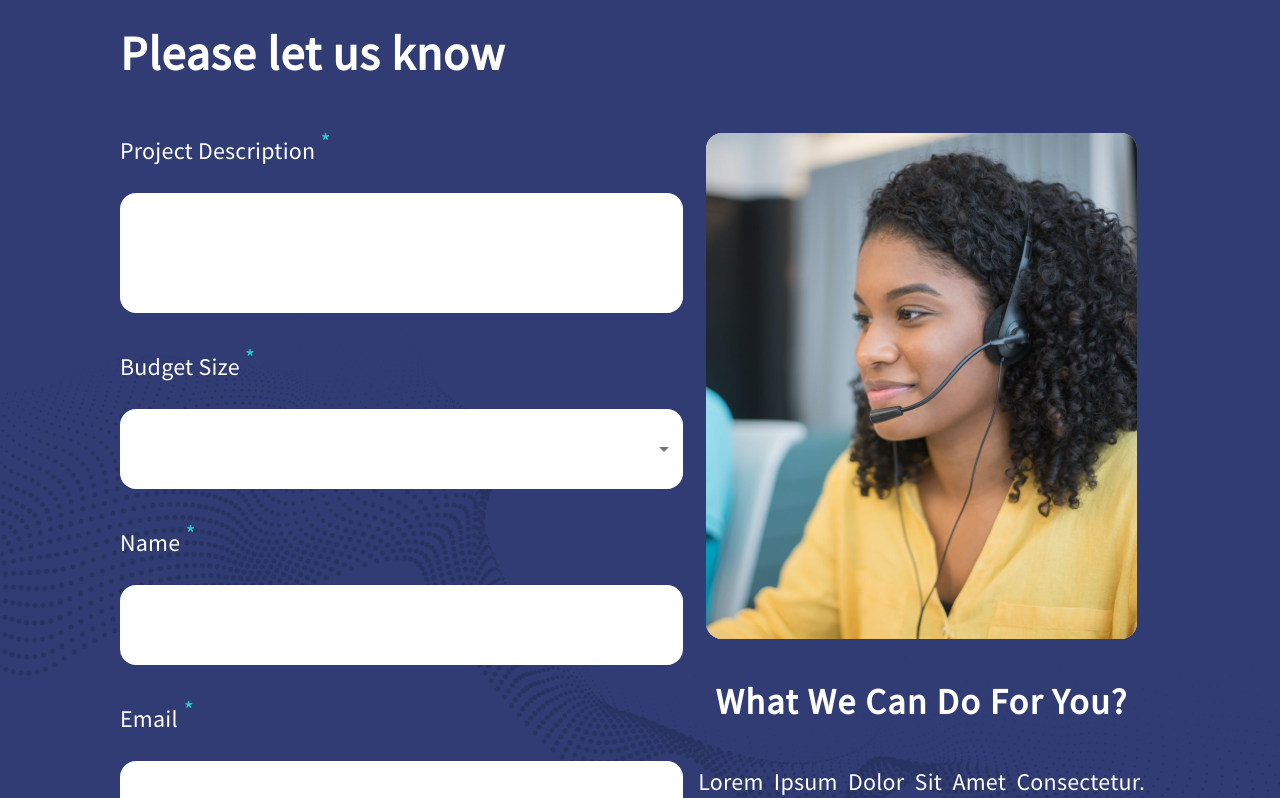
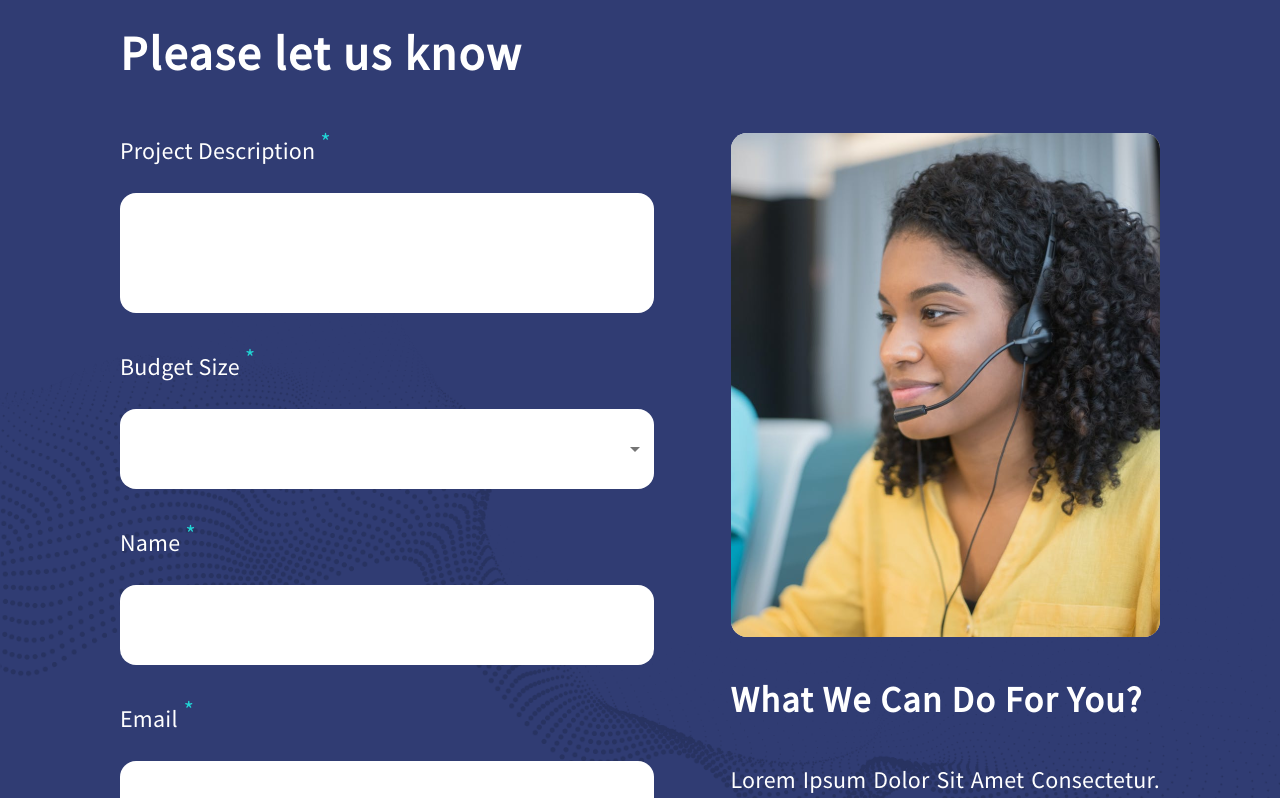
Before and after one commit to abdalrahman-shgori/CnephoNewWebSite, a React (Create React App) app: page /Contact-Us in a window 1280 px wide. Shown: the part 1122-1920 px from the top of the page. Built offline with nearby package versions, Linux system fonts and the light colour scheme.

Commit message:
contact us page

```diff
--- a/src/components/contactUs/contactUs.css
+++ b/src/components/contactUs/contactUs.css
@@ -8,7 +8,6 @@
     background-image: url("../../assets/images/bgVector.svg");
     background-size:  cover;
     background-repeat: no-repeat;
-    background-position: 0 -360px;
 
   }
   .detailsBg{
@@ -22,13 +21,10 @@
     background-position: 0 160px;
 }
 .contactImg{
-    display: flex;
-    margin: 0 auto;
-    width: 100%;
-    max-width: 431px
+
 }
 
-@media screen and (max-width:600px) {
+@media screen and (max-width:860px) {
     .bgContactForm{
         background-image: url("");
     }
@@ -41,6 +37,14 @@
 
     }
 
+
+}
+@media screen and (max-width:800px) {
+    .contactImg{
+        display: flex;
+        margin: 0 auto;
+        width: 100%;
+    }
 }
 
 
--- a/src/components/contactUs/contactUs.js
+++ b/src/components/contactUs/contactUs.js
@@ -119,6 +119,19 @@ function ContactUs() {
         if (validInput || inputValue === "") {
             setPhoneNum(inputValue);
         }
+        if(!validInput){
+            toast.warn('This Field Only Can Include Numbers And + Symbol', {
+                position: 'top-right',
+                autoClose: 2000,
+                hideProgressBar: false,
+                closeOnClick: true,
+                pauseOnHover: true,
+                draggable: true,
+                progressStyle: { background:"#21D6D6" }, // Use progressStyle to customize the progress bar color
+                theme: 'light',
+            });
+        }
+
 
       };
 
@@ -189,9 +202,10 @@ function ContactUs() {
 
                 <Grid className="VectorBg"
                     sx={{
+                            backgroundPosition:{lg:"0 -360px",xl:"0 -700px",md:"0 -360px"},
                         paddingTop: {lg:"80px",md:"80px",sm:"60px",xs:"60px"},
                         paddingLeft: { lg: "112px", md: "16px", sm: "16px", xs: "16px" },
-                        paddingRight: { lg: "128px", md: "16px", sm: "16px", xs: "32px" },
+                        paddingRight: { lg: "128px", md: "32px", sm: "32px", xs: "32px" },
 
                     }}
                 >
@@ -456,7 +470,7 @@ function ContactUs() {
                                     fontSize: { lg: "48px", md: "48px", sm: "48px", xs: "24px" },
                                     lineHeight: "normal",
                                     fontWeight: "700",
-                                    letterSpacing: selectLanguage === "en" && { lg: "1.92pxpx", md: "1.92pxpx", sm: "1.92pxpx", xs: "0.96px" },
+                                    letterSpacing: selectLanguage === "en" && { lg: "1.92pxpx", md: "1.92px", sm: "1.92px", xs: "0.96px" },
                                     fontFamily: "var(--English-font)",
 
                                 }}
@@ -467,10 +481,16 @@ function ContactUs() {
 
                         <Grid item container
                             sx={{
-                                marginTop: { lg: "50px", md: "50px", sm: "50px", xs: "22px" }
+                                marginTop: { lg: "50px", md: "50px", sm: "50px", xs: "22px" },
                             }}
                         >
-                            <Grid item lg={6.5} xs={12}>
+                            <Grid item lg={6.6} md={6.6} sm={6.6} xs={12}
+                            sx={{
+                                paddingRight:selectLanguage === "en" && {lg:"38.5px",md:"19px",sm:"10px",xs:"0px"},
+                                paddingLeft:selectLanguage === "ar" && {lg:"38.5px",md:"19px",sm:"10px",xs:"0px"}
+
+                            }}
+                            >
                                 <form onSubmit={handleSubmit}>
                                     <Box
                                         sx={{
@@ -847,9 +867,12 @@ function ContactUs() {
                                     </Box>
                                 </form>
                             </Grid>
-                            <Grid item lg={5.5} xs={12} justifyContent="center"
+                            <Grid item lg={5.4} md={5.4} sm={5.4} xs={12} justifyContent="center"
                                 sx={{
-                                    marginTop: { lg: "0px", md: "0px", sm: "50px", xs: "50px" }
+                                    marginTop: { lg: "0px", md: "0px", sm: "50px", xs: "50px" },
+                                    paddingLeft:selectLanguage === "en" && {lg:"38.5px",md:"19px",sm:"10px",xs:"0px"},
+                                    paddingRight:selectLanguage === "ar" && {lg:"38.5px",md:"19px",sm:"10px",xs:"0px"}
+
 
                                 }}
                             >
@@ -857,7 +880,7 @@ function ContactUs() {
                                     sx={{
                                         display: "flex",
                                         flexDirection: "column",
-                                        gap: { lg: "40px", md: "40px", sm: "40px", xs: "24px" }
+                                        gap: { lg: "40px", md: "40px", sm: "40px", xs: "24px" },
                                     }}
                                 >
 
@@ -870,7 +893,7 @@ function ContactUs() {
 
                                     <Typography
                                         sx={{
-                                            textAlign: { lg: "center", md: "center", sm: "justify", xs: "justify" },
+                                            textAlign: { lg: "justify", md: "justify", sm: "justify", xs: "justify" },
                                             color: "var(--white-color)",
                                             fontSize: { lg: "36px", md: "36px", sm: "36px", xs: "20px" },
                                             lineHeight: "normal",
@@ -883,9 +906,7 @@ function ContactUs() {
                                     </Typography>
                                     <Typography
                                         sx={{
-                                            textAlign: "justify",
-                                            margin: "0 auto",
-                                            maxWidth: "447px",
+                                            textAlign:"justify",
                                             color: "var(--white-color)",
                                             fontSize: { lg: "24px", md: "24px", sm: "24px", xs: "16px" },
                                             fontWeight: "400",
--- a/src/components/landingPage/sectionOne.js
+++ b/src/components/landingPage/sectionOne.js
@@ -37,8 +37,8 @@ function SectionOne() {
                             textTransform: "uppercase",
                             fontWeight: "900",
                             lineHeight: { lg: "76px", md: "76px", xs: "50px" },
-                            fontVariant: "small-caps",
-                            letterSpacing: selectLanguage === "en" && "2.56px",
+                            fontVariant: "all-small-caps",
+                            letterSpacing: selectLanguage === "en" && {lg:"2.56px",md:"2.56px",sm:"1.6px",xs:"1.6px"},
                             fontStyle: "normal",
                             whiteSpace: "nowrap",
                             fontFamily: "var(--English-font)",
```
Also changed, not shown: 12 other files (tests, documents, lock files or other folders).
